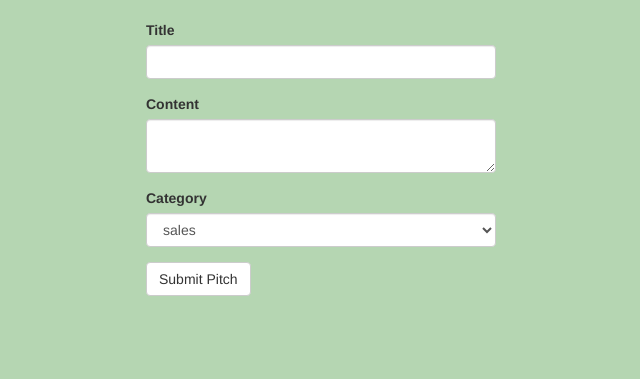
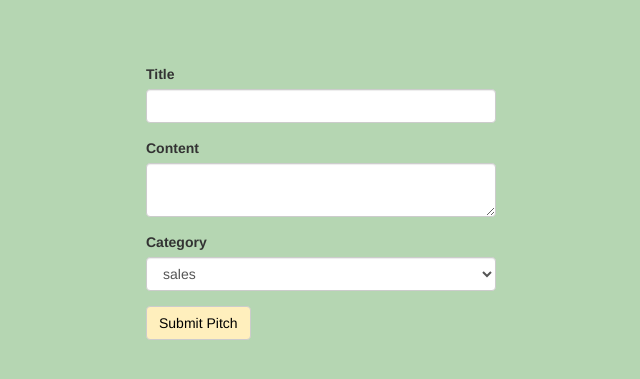
Before and after one commit to benie254/your60seconds, a Flask app: page /pitch in a window 1280 px wide. Shown: the part 52-431 px from the top of the page, without its empty margins (319-959 px from the left). Run offline with Flask 2, Linux system fonts and the light colour scheme; the visitor is signed in with stand-in values (Sample User, id 1); data comes from the database, SQL or seed files in the repository; data that the repository does not hold is empty; some libraries are stand-ins or nearby versions.

Commit message:
add styles to the home page.

```diff
--- a/app/static/css/index.css
+++ b/app/static/css/index.css
@@ -2,3 +2,23 @@
 body {
     background-color: #B5D6B2;
 }
+
+/*home page*/
+.col-sm-4 {
+    background-color: #53131E;
+    color: white;
+    padding-bottom: 5%;
+    margin-bottom: 5%;
+    padding-top: 2.5%;
+    margin-right: 5%;
+    margin-left: 5%;
+    /* width: 40%; */
+}
+.btn {
+    top: 5%;
+    background-color: #FFEFBD;
+    color: black;
+}
+.container {
+    margin-top: 5%;
+}
```
